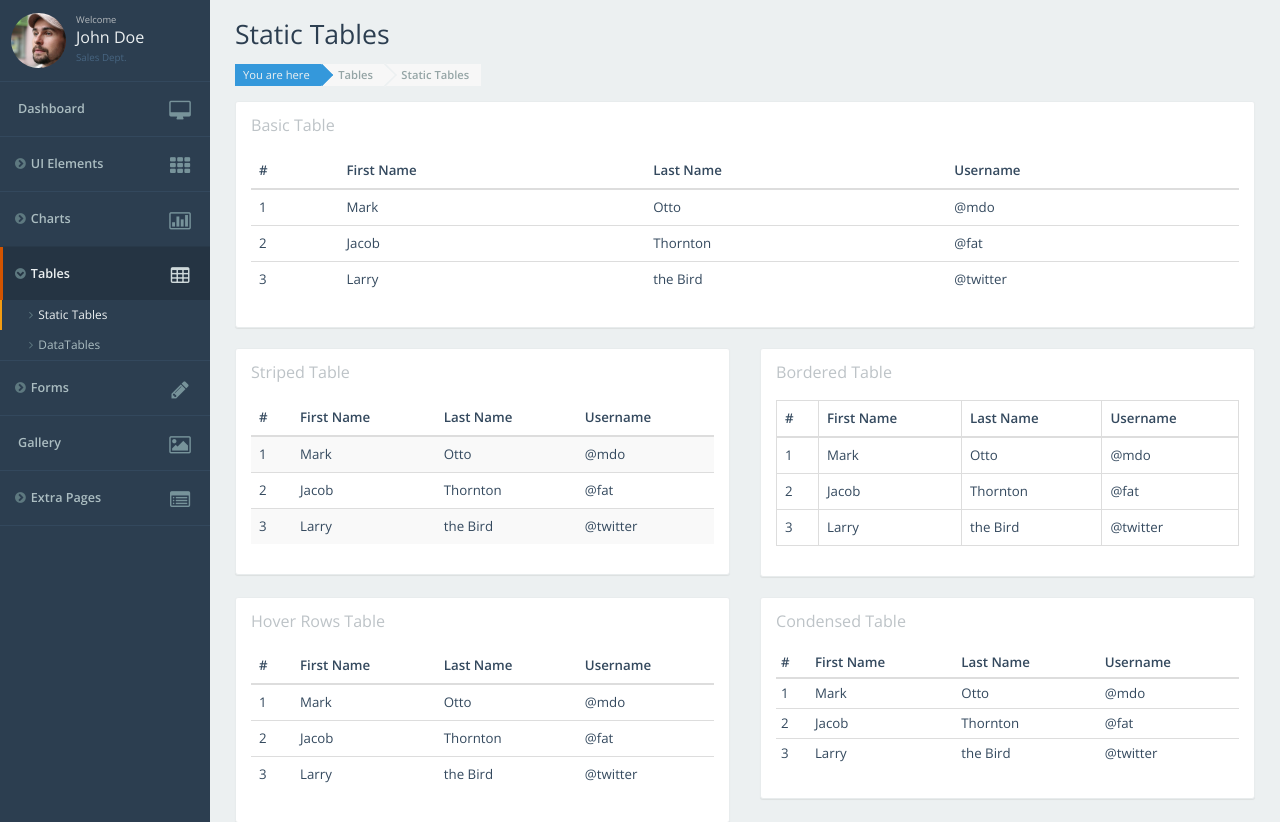
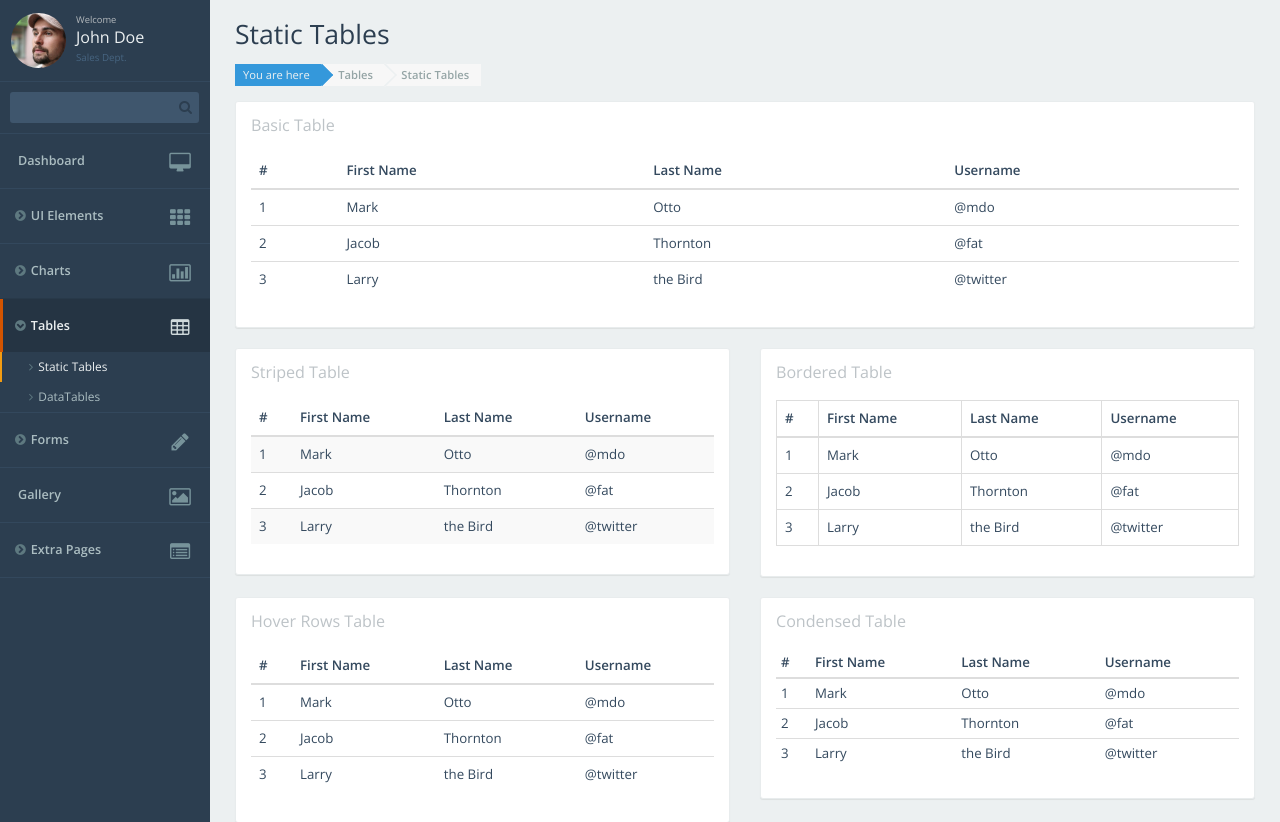
Before and after one commit to vivekagr/vakarian, a Flask app: page /tables-static.html in a window 1280 px wide. Shown: the part 64-886 px from the top of the page. Run offline with Flask 2, Linux system fonts and the light colour scheme; style sheets or scripts are compiled from the project's sources; some libraries are stand-ins or nearby versions.

Commit message:
Add search field in the sidebar.

```diff
--- a/static/css/compiled/base.css
+++ b/static/css/compiled/base.css
@@ -1,4 +1,4 @@
-.fa-icon, .nav-sidebar li.dropdown span:before, .nav-sidebar > li.dropdown > ul > li > a:before, .widget .widget-footnote:before, .dataTables_wrapper thead > tr > th.sorting_asc:after, .dataTables_wrapper thead > tr > th.sorting_desc:before, .dataTables_wrapper .dataTables_paginate a.paginate_disabled_previous:before, .dataTables_wrapper .dataTables_paginate a.paginate_enabled_previous:before, .dataTables_wrapper .dataTables_paginate a.paginate_disabled_next:after, .dataTables_wrapper .dataTables_paginate a.paginate_enabled_next:after {
+.fa-icon, .sidebar-search:before, .nav-sidebar li.dropdown span:before, .nav-sidebar > li.dropdown > ul > li > a:before, .widget .widget-footnote:before, .dataTables_wrapper thead > tr > th.sorting_asc:after, .dataTables_wrapper thead > tr > th.sorting_desc:before, .dataTables_wrapper .dataTables_paginate a.paginate_disabled_previous:before, .dataTables_wrapper .dataTables_paginate a.paginate_enabled_previous:before, .dataTables_wrapper .dataTables_paginate a.paginate_disabled_next:after, .dataTables_wrapper .dataTables_paginate a.paginate_enabled_next:after {
   display: inline-block;
   font-family: FontAwesome;
   font-style: normal;
@@ -135,9 +135,9 @@ button.btn-navbar {
     button.btn-navbar#sidebarNavToggle {
       display: none; } }
 
-.navbar-search {
+.navbar-search, .sidebar-search {
   display: inline-block; }
-  .navbar-search input {
+  .navbar-search input, .sidebar-search input {
     display: inline-block;
     vertical-align: middle;
     background-color: transparent;
@@ -152,23 +152,45 @@ button.btn-navbar {
     -ms-transition: all 0.2s ease;
     -o-transition: all 0.2s ease;
     transition: all 0.2s ease; }
-    .navbar-search input:hover, .navbar-search input:focus {
+    .navbar-search input:hover, .navbar-search input:focus, .sidebar-search input:hover, .sidebar-search input:focus {
       box-shadow: none; }
-    .navbar-search input::-webkit-input-placeholder {
+    .navbar-search input::-webkit-input-placeholder, .sidebar-search input::-webkit-input-placeholder {
       color: #81A0C0; }
-    .navbar-search input:-moz-placeholder {
+    .navbar-search input:-moz-placeholder, .sidebar-search input:-moz-placeholder {
       color: #81A0C0; }
-    .navbar-search input::-moz-placeholder {
+    .navbar-search input::-moz-placeholder, .sidebar-search input::-moz-placeholder {
       color: #81A0C0; }
-    .navbar-search input:-ms-input-placeholder {
+    .navbar-search input:-ms-input-placeholder, .sidebar-search input:-ms-input-placeholder {
       color: #81A0C0; }
-    .navbar-search input:focus {
+    .navbar-search input:focus, .sidebar-search input:focus {
       width: 12em;
       -webkit-transition: all 0.4s ease;
       -moz-transition: all 0.4s ease;
       -ms-transition: all 0.4s ease;
       -o-transition: all 0.4s ease;
       transition: all 0.4s ease; }
+
+.sidebar-search {
+  display: block;
+  position: relative; }
+  .sidebar-search input {
+    padding: 7px 25px 7px 7px;
+    background-color: #3F566D;
+    color: #2c3e50;
+    font-weight: 600;
+    border-radius: 3px;
+    margin: 10px;
+    width: 90%; }
+    .sidebar-search input:focus {
+      width: 90%;
+      background-color: #4c6884;
+      outline: none; }
+  .sidebar-search:before {
+    position: absolute;
+    content: '\f002';
+    color: #2c3e50;
+    top: 18px;
+    right: 18px; }
 
 .notifications-dropdown ul.dropdown-menu {
   min-width: 260px; }
@@ -308,7 +330,8 @@ button.btn-navbar {
       border-left-color: #f39c12; }
 
 .sidebar-profile-wrapper {
-  cursor: pointer; }
+  cursor: pointer;
+  border-bottom: 1px solid #33485d; }
   .sidebar-profile-wrapper .fa {
     position: absolute;
     top: 35px;
@@ -354,6 +377,8 @@ button.btn-navbar {
 
 .sidebar-slim {
   overflow-y: visible; }
+  .sidebar-slim .sidebar-search {
+    display: none; }
   .sidebar-slim .nav-sidebar > li > a > span {
     display: none; }
   .sidebar-slim .sidebar-profile-content .welcome, .sidebar-slim .sidebar-profile-content .name, .sidebar-slim .sidebar-profile-content .position {
--- a/static/css/scss/base.scss
+++ b/static/css/scss/base.scss
@@ -182,7 +182,7 @@ button.btn-navbar {
 }
 
 // Navbar search form
-.navbar-search {
+.navbar-search, .sidebar-search {
   display: inline-block;
   input {
     display: inline-block;
@@ -208,6 +208,36 @@ button.btn-navbar {
       width: 12em;
       @include transition(all 0.4s ease);
     }
+  }
+}
+
+.sidebar-search {
+  display: block;
+  position: relative;
+
+  input {
+    padding: 7px 25px 7px 7px;
+    background-color: #3F566D;
+    color: #2c3e50;
+    font-weight: 600;
+    border-radius: 3px;
+    margin: 10px;
+    width: 90%;
+
+    &:focus {
+      width: 90%;
+      background-color: lighten(#3F566D, 7%);
+      outline: none;
+    }
+  }
+
+  &:before {
+    @extend .fa-icon;
+    position: absolute;
+    content: '\f002';
+    color: $sidebar-color;
+    top: 18px;
+    right: 18px;
   }
 }
 
@@ -414,6 +444,8 @@ button.btn-navbar {
       display: block;
     }
   }
+
+  border-bottom: 1px solid #33485d;
 }
 
 .sidebar-profile {
@@ -465,6 +497,8 @@ button.btn-navbar {
 .sidebar-slim-width { width: 75px; }
 
 .sidebar-slim {
+
+  .sidebar-search { display: none; }
 
   // Removing the overflow scroll so that nested lists can open up
   overflow-y: visible;
--- a/templates/_base.html
+++ b/templates/_base.html
@@ -123,6 +123,9 @@
                     </div>
                 </div>
             </div>
+            <div class="sidebar-search">
+                <input type="text">
+            </div>
             {% set active_parent_title=[] %}
             {% set active_page_title = [] %}
             <ul class="nav nav-sidebar">
```
